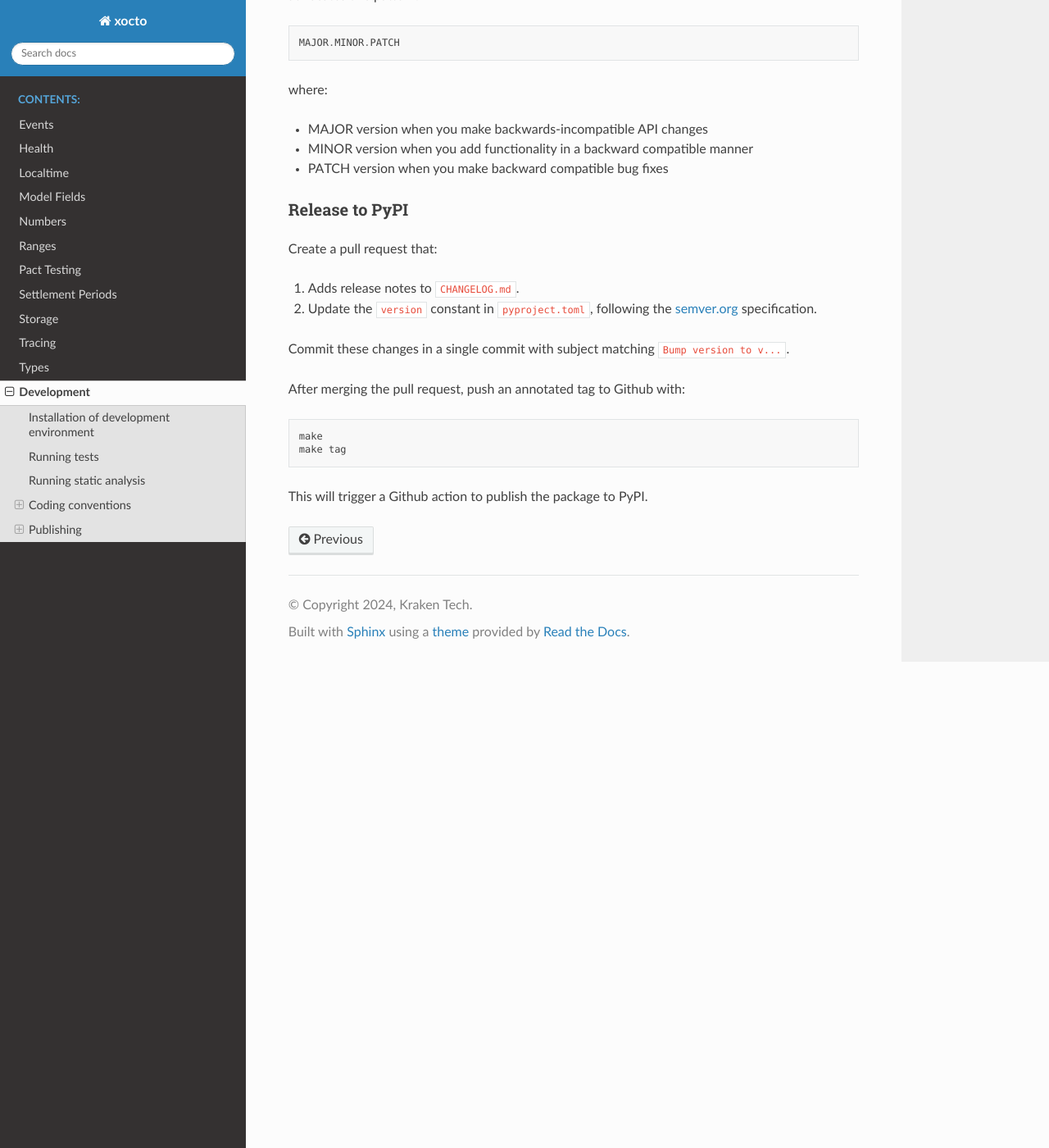
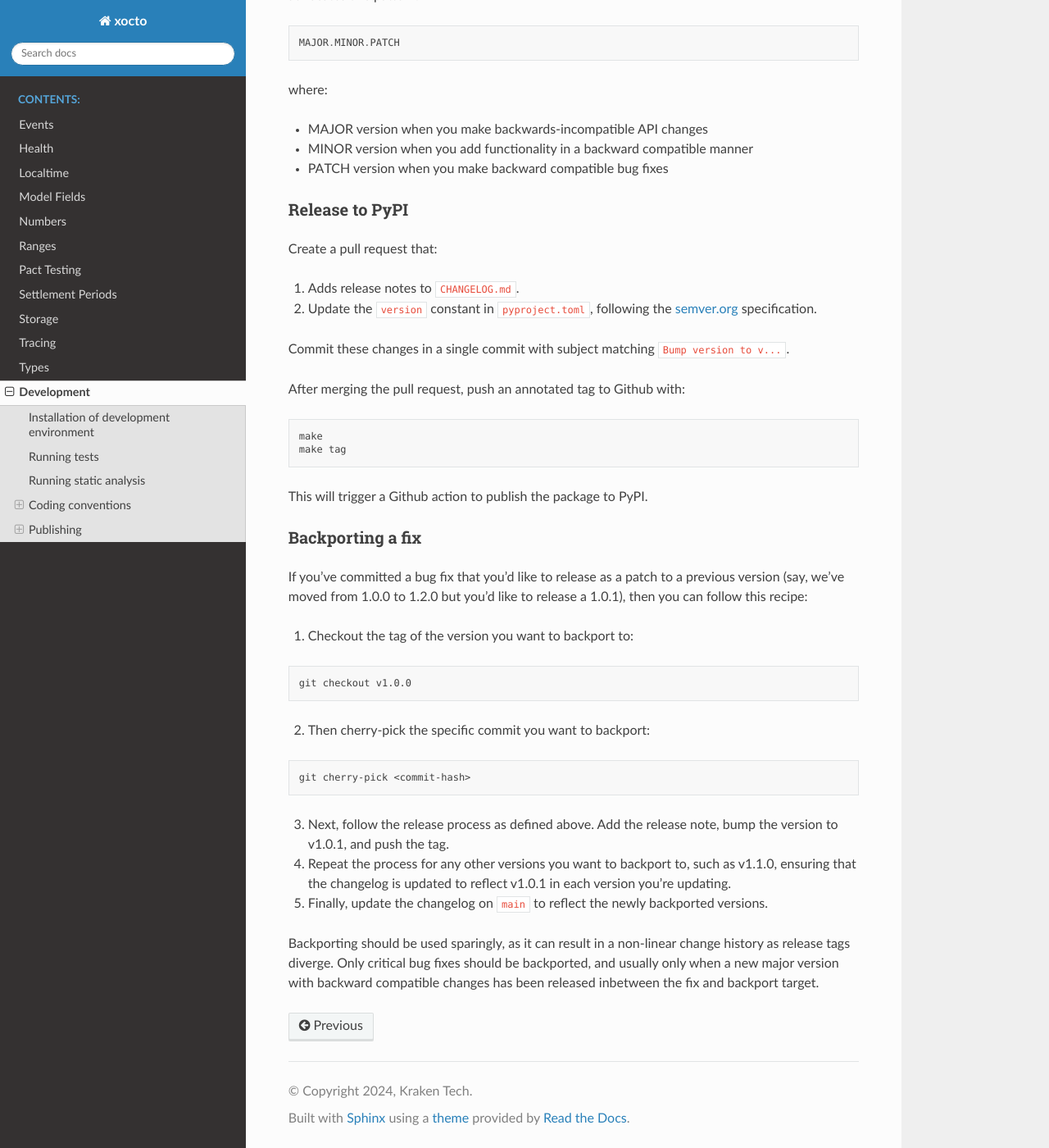
Before and after one commit to octoenergy/xocto, a Sphinx documentation site: the page built from docs/xocto/development.md, in a window 1280 px wide and 1400 px high, scrolled down 1272 px. Shown: the whole window at 82% size. Built offline with Sphinx 7.4.7 and the Read the Docs theme 2.0.0, drawn with Linux system fonts in a browser that asks for light colours.

Commit message:
Add release documentation for backporting bug fixes
This change adds some guidance on how and when to backport fixes to
earlier releases.

````diff
--- a/docs/xocto/development.md
+++ b/docs/xocto/development.md
@@ -83,3 +83,35 @@ make tag
 ```
 
 This will trigger a Github action to publish the package to PyPI.
+
+### Backporting a fix
+
+If you've committed a bug fix that you'd like to release as a patch to a previous
+version (say, we've moved from 1.0.0 to 1.2.0 but you'd like to release a 1.0.1),
+then you can follow this recipe:
+
+1. Checkout the tag of the version you want to backport to:
+
+```sh
+git checkout v1.0.0
+```
+
+2. Then cherry-pick the specific commit you want to backport:
+
+```sh
+git cherry-pick <commit-hash>
+```
+
+3. Next, follow the release process as defined above. Add the release note, bump
+   the version to v1.0.1, and push the tag.
+
+4. Repeat the process for any other versions you want to backport to, such as
+   v1.1.0, ensuring that the changelog is updated to reflect v1.0.1 in each
+   version you're updating.
+
+5. Finally, update the changelog on `main` to reflect the newly backported versions.
+
+Backporting should be used sparingly, as it can result in a non-linear change
+history as release tags diverge. Only critical bug fixes should be backported,
+and usually only when a new major version with backward compatible changes has
+been released inbetween the fix and backport target.
````
